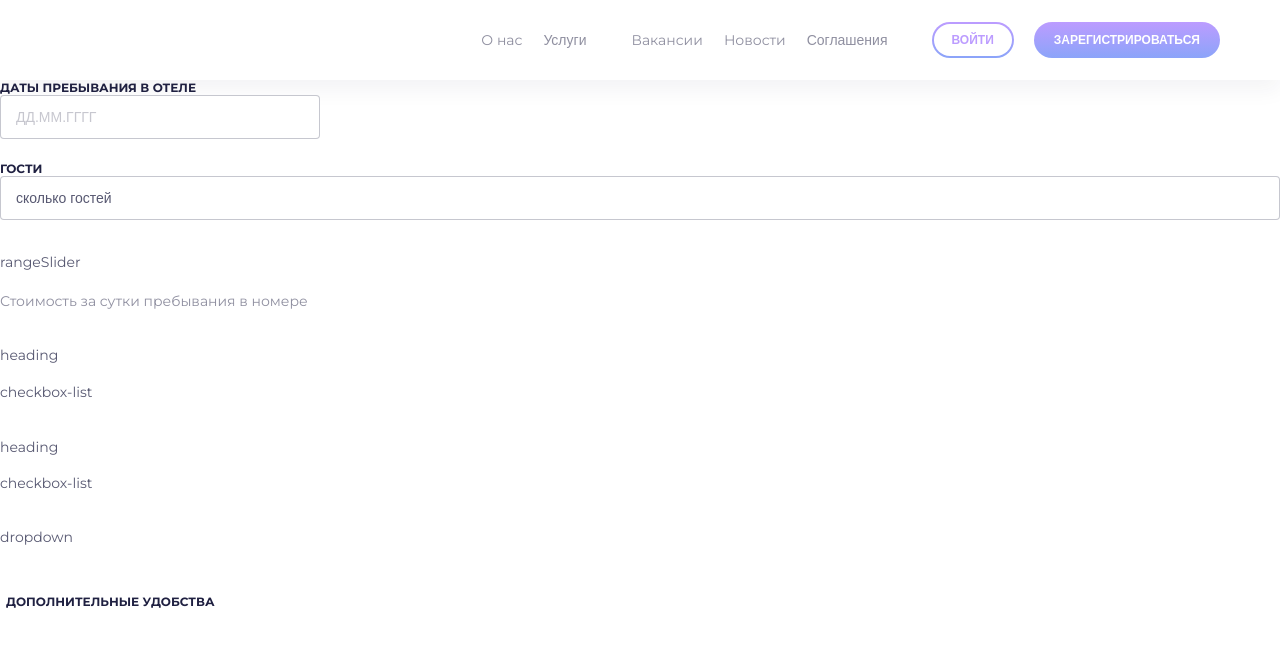
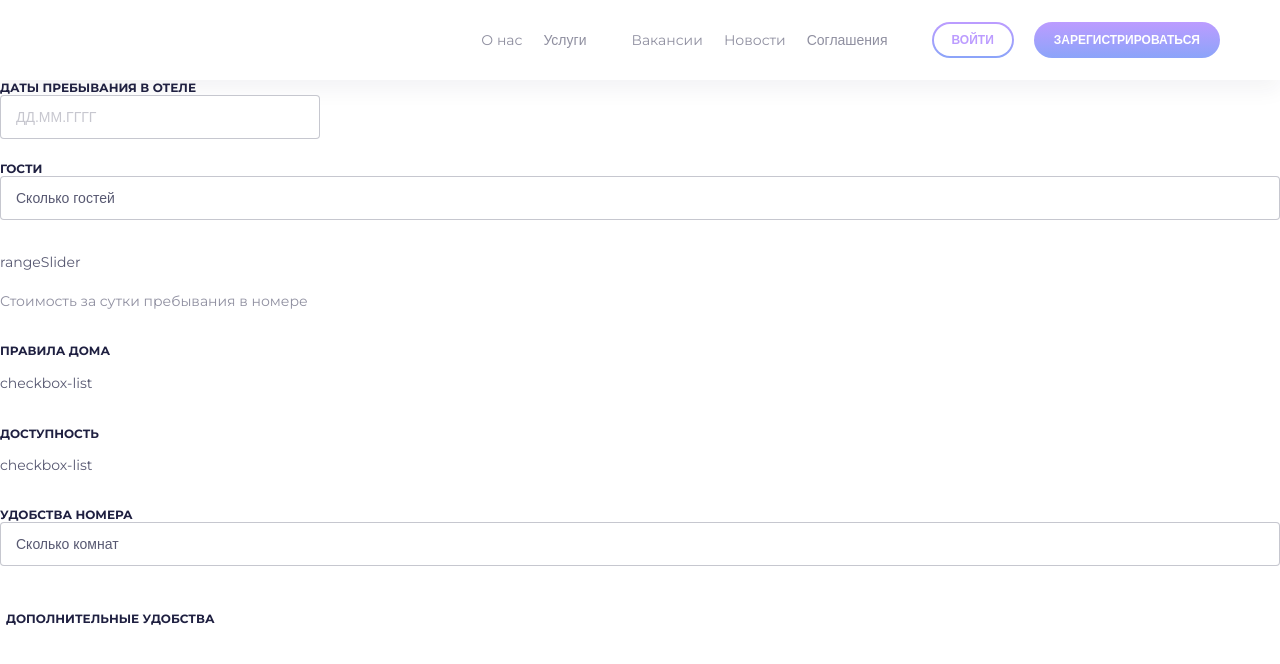
Before and after one commit to Alexioi/scrum-team-16-bubble-scrum, a Next.js app: page /search-room in a window 1280 px wide. Shown: the top 664 px of the page. Built offline with nearby package versions, Linux system fonts and the light colour scheme.

Commit message:
add all complate component to filter

```diff
--- a/src/components/organisms/Filter/data.ts
+++ b/src/components/organisms/Filter/data.ts
@@ -59,22 +59,23 @@ const guestVariants = [
 
 const roomData = [
   {
-    name: 'взрослые',
+    name: 'спальни',
     counter: 0,
   },
   {
-    name: 'дети',
+    name: 'кровати',
     counter: 0,
   },
   {
-    name: 'младенцы',
+    name: 'ванные комнаты',
     counter: 0,
   },
 ];
 
 const roomVariants = [
-  ['гость', 'гостя', 'гостей'],
-  ['младенец', 'младенца', 'младенцев'],
+  ['спальня', 'спальни', 'спален'],
+  ['кровать', 'кровати', 'кроватей'],
+  ['ванная комната', 'ванные комнаты', 'ванных комнат'],
 ];
 
 export { checkboxItems, roomData, roomVariants, guestData, guestVariants };
--- a/src/components/organisms/Filter/index.tsx
+++ b/src/components/organisms/Filter/index.tsx
@@ -6,7 +6,13 @@ import clsx from 'clsx';
 import { Button, Typography } from '../../atoms';
 import { ExpandableCheckboxList, Dropdown } from '../../molecules';
 import { Calendar } from '..';
-import { checkboxItems, guestData, guestVariants } from './data';
+import {
+  checkboxItems,
+  guestData,
+  guestVariants,
+  roomData,
+  roomVariants,
+} from './data';
 import style from './style.module.scss';
 
 const Filter = () => {
@@ -25,7 +31,7 @@ const Filter = () => {
           <Typography tag="h3">гости</Typography>
           <Dropdown
             hasButtons
-            placeholder="сколько гостей"
+            placeholder="Сколько гостей"
             variants={guestVariants}
             items={guestData}
             groups={[[0, 1], [2]]}
@@ -37,11 +43,24 @@ const Filter = () => {
             Стоимость за сутки пребывания в номере
           </p>
         </div>
-        <div className={style['rules-title']}>heading</div>
+        <div className={style['rules-title']}>
+          <Typography tag="h3">правила дома</Typography>
+        </div>
         <div className={style.rules}>checkbox-list</div>
-        <div className={style['availability-title']}>heading</div>
+        <div className={style['availability-title']}>
+          <Typography tag="h3">доступность</Typography>
+        </div>
         <div className={style.availability}>checkbox-list</div>
-        <div className={style['rooms-dropdown']}>dropdown</div>
+        <div className={style['rooms-dropdown']}>
+          <Typography tag="h3">удобства номера</Typography>
+          <Dropdown
+            hasButtons={false}
+            placeholder="Сколько комнат"
+            variants={roomVariants}
+            items={roomData}
+            groups={[[0], [1], [2]]}
+          />
+        </div>
         <div className={style['dropdown-list']}>
           <ExpandableCheckboxList
             listTitle="дополнительные удобства"
```
